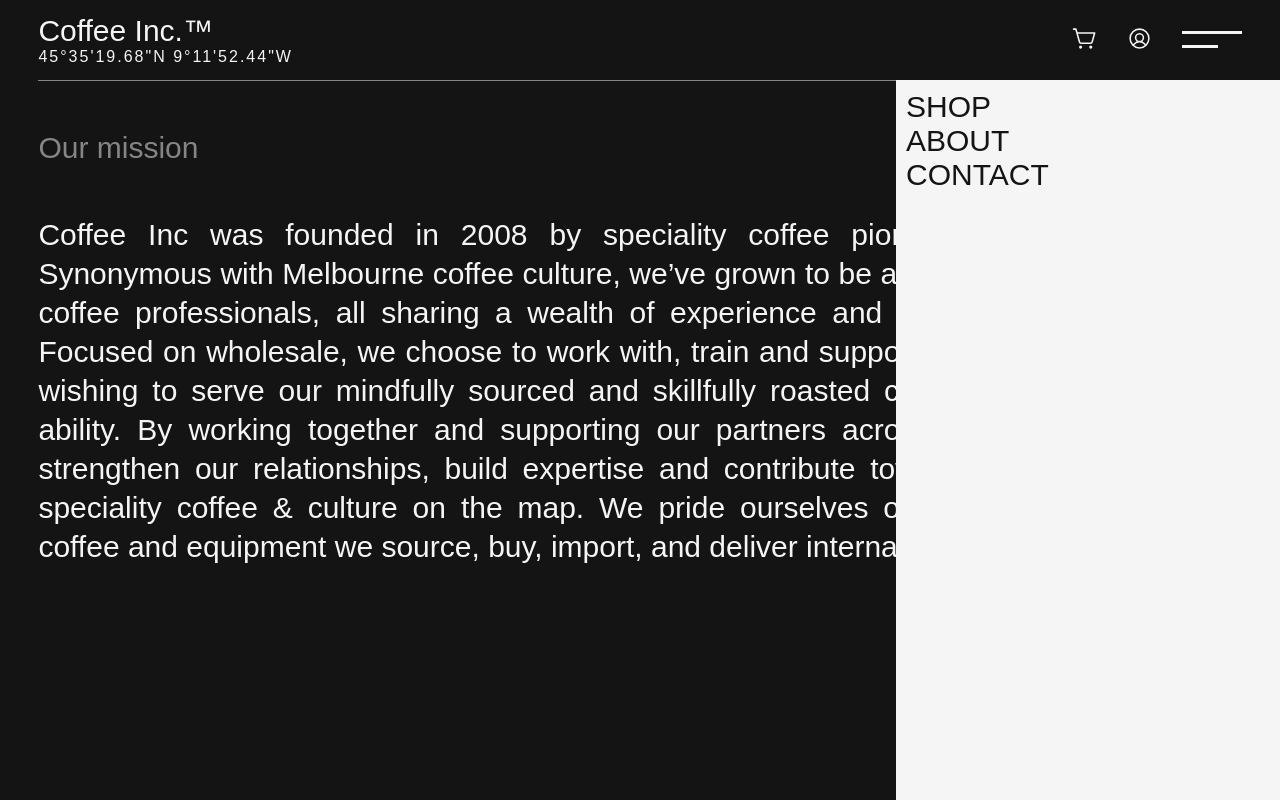
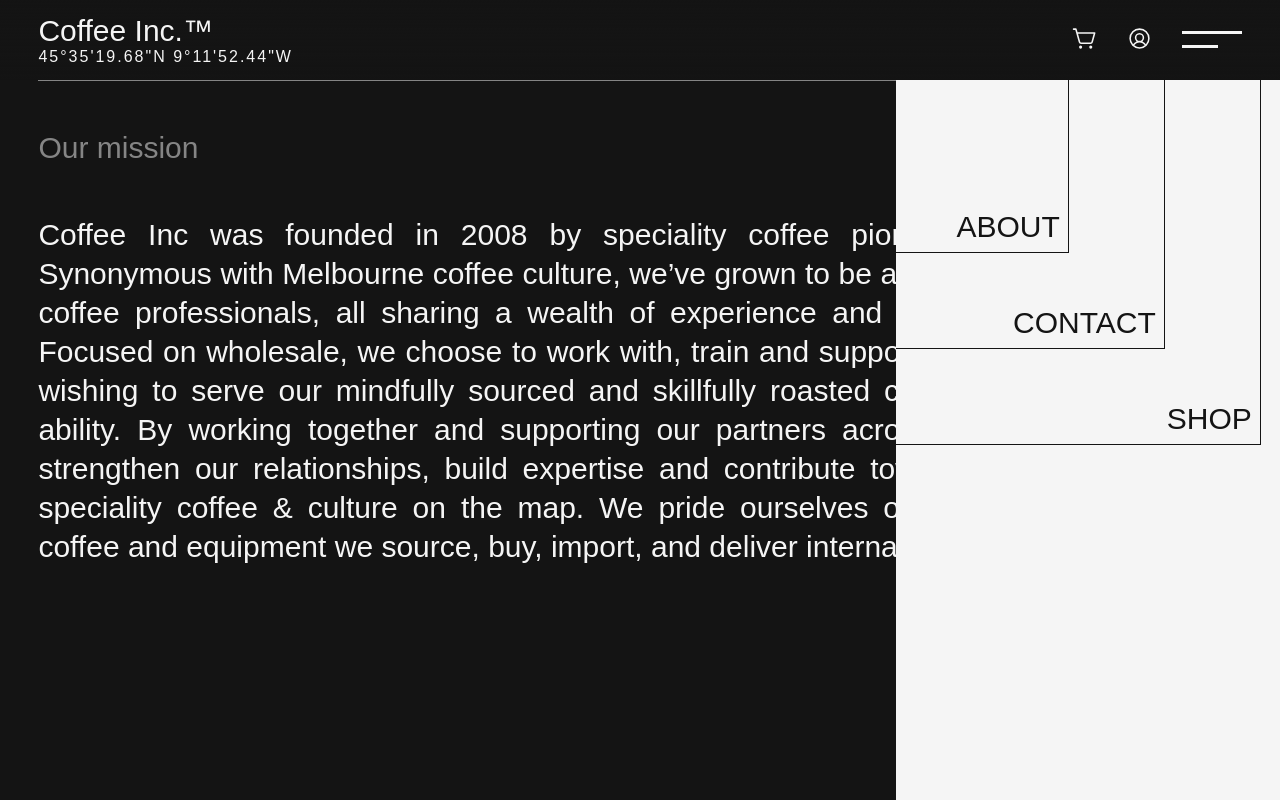
Before and after one commit to 5thAttemptCode/React_R3F_Firebase_Full-project_CoffeeInc, a React (Vite) app: page /about in a window 1280 px wide. Both pictures are taken after a click on the element 1211 px from the left and 40 px from the top of the page. Built offline with nearby package versions, Linux system fonts and the light colour scheme; no server answers; a web font is replaced by a local one.

Commit message:
Add files via upload

```diff
--- a/src/components/menu/Menu.jsx
+++ b/src/components/menu/Menu.jsx
@@ -4,11 +4,12 @@ import "./menu.css"
 
 
 export default function Menu() {
-  return (
+
+  return(
     <ul className='menu'>
-        <Link to={"/shop"}>SHOP</Link>
-        <Link to={"/about"}>ABOUT</Link>
-        <Link to={"/contact"}>CONTACT</Link>
+        <Link className='linkColor' to={"/about"}>ABOUT</Link>
+        <Link className='linkColor' to={"/contact"}>CONTACT</Link>
+        <Link className='linkColor' to={"/"}>SHOP</Link>
     </ul>
   )
 }
--- a/src/components/menu/menu.css
+++ b/src/components/menu/menu.css
@@ -3,12 +3,40 @@
   right: 0;
   height: 90vh;
   width: 30%;
-  padding: 10px;
   background: var(--white);
   z-index: 12;
 }
 
 .menu > a{
+  position: absolute;
+  top: 0;
+  left: 0;
   color: var(--black);
   font-size: 30px;
+  aspect-ratio: 1 / 1;
+  border-bottom: 1px solid var(--black);
+  border-right: 1px solid var(--black);
+  display: flex;
+  justify-content: flex-end;
+  align-items: flex-end;
+  padding: 0.5rem;
+  transition: all 0.2s;
 }
+
+.menu:has(a:hover) a:not(:hover){
+  filter: blur(5px);
+}
+
+.menu > a:nth-child(1){
+  width: 45%;
+  z-index: 10;
+}
+
+.menu > a:nth-child(2){
+  width: 70%;
+  z-index: 5;
+}
+
+.menu > a:nth-child(3){
+  width: 95%;
+}
```
